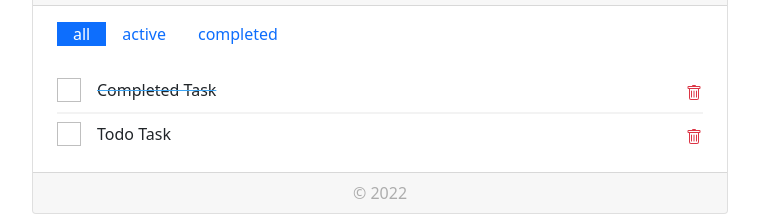
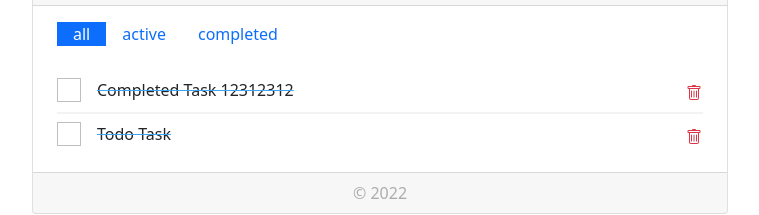
Before and after one commit to slavokozar/react-pre-zaciatocnikov-todo-project, a React (Create React App) app: page / in a window 1280 px wide. Shown: the part 210-425 px from the top of the page, without its empty margins (260-1019 px from the left). Built offline with nearby package versions, Linux system fonts and the light colour scheme.

Commit message:
adding task

```diff
--- a/src/App.js
+++ b/src/App.js
@@ -1,15 +1,11 @@
 import './style.css';
+import {useState} from "react";
 
 export default function App() {
-    function handleSubmit(e) {
-        e.preventDefault();
-
-        console.log("submit form");
-    }
 
     const initTasks = [
         {
-            text: "Completed Task",
+            text: "Completed Task 12312312",
             completed: true,
         },
         {
@@ -18,6 +14,33 @@ export default function App() {
         }
     ];
 
+    const [tasks, setTasks] = useState(initTasks);
+    const [input, setInput] = useState('');
+
+    function handleSubmit(e) {
+        e.preventDefault();
+
+        // const newTask = {
+        //     text: input,
+        //     completed: false
+        // }
+        //
+        // const newTasksValue = tasks.concat(newTask);
+        //
+        // setTasks(newTasksValue);
+
+        setTasks(
+            tasks.concat(
+                {
+                    text: input,
+                    completed: false
+                }
+            )
+        )
+
+        console.log("submit form");
+    }
+
     return (
         <div className="container py-5">
             <div className="card">
@@ -25,6 +48,10 @@ export default function App() {
                     <h1 className="card-title text-center mb-5">Awesome Todo list</h1>
                     <form onSubmit={handleSubmit} className="add-items d-flex mb-3">
                         <input
+                            value={input}
+                            onChange={(event) => {
+                                setInput(event.target.value)
+                            }}
                             type="text"
                             className="form-control me-2"
                             placeholder="What do you need to do today?"
@@ -51,18 +78,25 @@ export default function App() {
                         {/* unordered list */}
                         <ul>
                             {/* list item */}
-                            <li className="py-2 d-flex justify-content-between completed">
+
+                            {
+                                tasks.map((task, index) => {
+                                    console.log(task, index);
+
+                                    return (
+                                        <li key={index} className="py-2 d-flex justify-content-between completed">
                                             <div className="form-check">
                                                 <label className="form-check-label">
                                                     <input className="form-check-input" type="checkbox"/>
-                                        Completed Task
+                                                    {task.text}
                                                 </label>
                                             </div>
                                             <button
                                                 type="button"
                                                 className="btn btn-sm btn-link text-danger"
                                             >
-                                    <svg xmlns="http://www.w3.org/2000/svg" width="16" height="16" fill="currentColor"
+                                                <svg xmlns="http://www.w3.org/2000/svg" width="16" height="16"
+                                                     fill="currentColor"
                                                      className="bi bi-trash" viewBox="0 0 16 16">
                                                     <path
                                                         d="M5.5 5.5A.5.5 0 0 1 6 6v6a.5.5 0 0 1-1 0V6a.5.5 0 0 1 .5-.5zm2.5 0a.5.5 0 0 1 .5.5v6a.5.5 0 0 1-1 0V6a.5.5 0 0 1 .5-.5zm3 .5a.5.5 0 0 0-1 0v6a.5.5 0 0 0 1 0V6z"></path>
@@ -71,32 +105,15 @@ export default function App() {
                                                 </svg>
                                             </button>
                                         </li>
-                            <li className="py-2 d-flex justify-content-between">
-                                <div className="form-check">
-                                    <label className="form-check-label">
-                                        <input className="form-check-input" type="checkbox"/>
-                                        Todo Task
-                                    </label>
-                                </div>
-                                <button
-                                    type="button"
-                                    className="btn btn-sm btn-link text-danger"
-                                >
-                                    <svg xmlns="http://www.w3.org/2000/svg" width="16" height="16" fill="currentColor"
-                                         className="bi bi-trash" viewBox="0 0 16 16">
-                                        <path
-                                            d="M5.5 5.5A.5.5 0 0 1 6 6v6a.5.5 0 0 1-1 0V6a.5.5 0 0 1 .5-.5zm2.5 0a.5.5 0 0 1 .5.5v6a.5.5 0 0 1-1 0V6a.5.5 0 0 1 .5-.5zm3 .5a.5.5 0 0 0-1 0v6a.5.5 0 0 0 1 0V6z"></path>
-                                        <path fillRule="evenodd"
-                                              d="M14.5 3a1 1 0 0 1-1 1H13v9a2 2 0 0 1-2 2H5a2 2 0 0 1-2-2V4h-.5a1 1 0 0 1-1-1V2a1 1 0 0 1 1-1H6a1 1 0 0 1 1-1h2a1 1 0 0 1 1 1h3.5a1 1 0 0 1 1 1v1zM4.118 4 4 4.059V13a1 1 0 0 0 1 1h6a1 1 0 0 0 1-1V4.059L11.882 4H4.118zM2.5 3V2h11v1h-11z"></path>
-                                    </svg>
-                                </button>
-                            </li>
+                                    );
+                                })
+                            }
                         </ul>
                     </div>
                     {/*<p className="">No Tasks for today :) </p>*/}
                 </div>
 
-                <div class="card-footer text-center">
+                <div className="card-footer text-center">
                     &copy; 2022
                 </div>
             </div>
```
Lines whose indentation alone changed are shown as unchanged.
